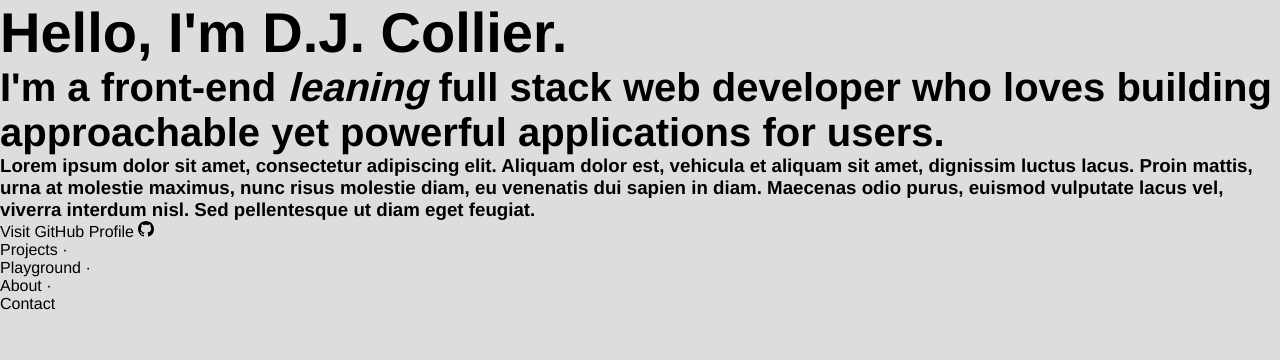
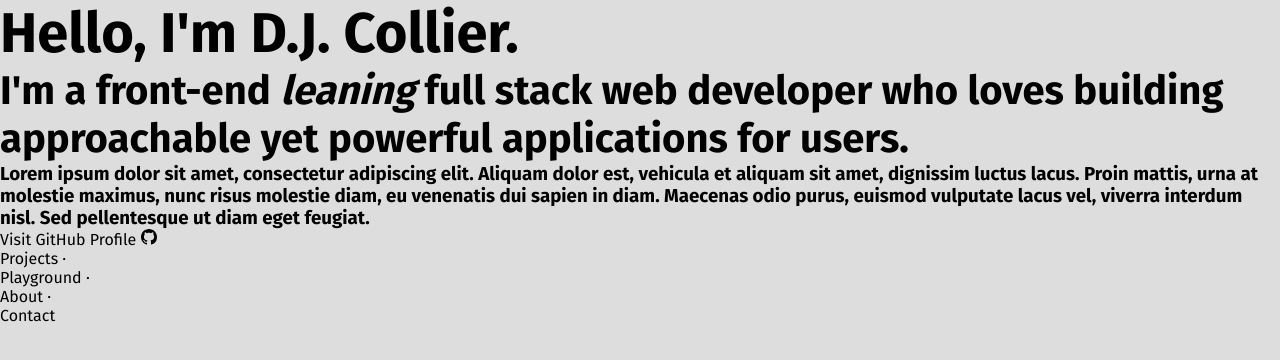
Before and after one commit to collier/collier.github.io, a Gatsby site: page / in a window 1280 px wide. Built offline with nearby package versions, Linux system fonts and the light colour scheme; Gatsby itself is replaced by a stand-in of ours.

Commit message:
Use fira sans typeface

```diff
--- a/gatsby-browser.js
+++ b/gatsby-browser.js
@@ -1,2 +1,2 @@
-import 'typeface-arimo';
+import 'typeface-fira-sans';
 import './src/styles/global.css';
--- a/package.json
+++ b/package.json
@@ -25,6 +25,6 @@
     "react": "^16.12.0",
     "react-dom": "^16.12.0",
     "react-icons": "^3.9.0",
-    "typeface-arimo": "0.0.72"
+    "typeface-fira-sans": "0.0.75"
   }
 }
--- a/src/styles/global.css
+++ b/src/styles/global.css
@@ -44,7 +44,7 @@ h6 {
 }
 
 html {
-  font-family: 'Arimo', sans-serif;
+  font-family: 'Fira Sans', sans-serif;
 }
 
 body {
```
Also changed, not shown: 1 other file.
